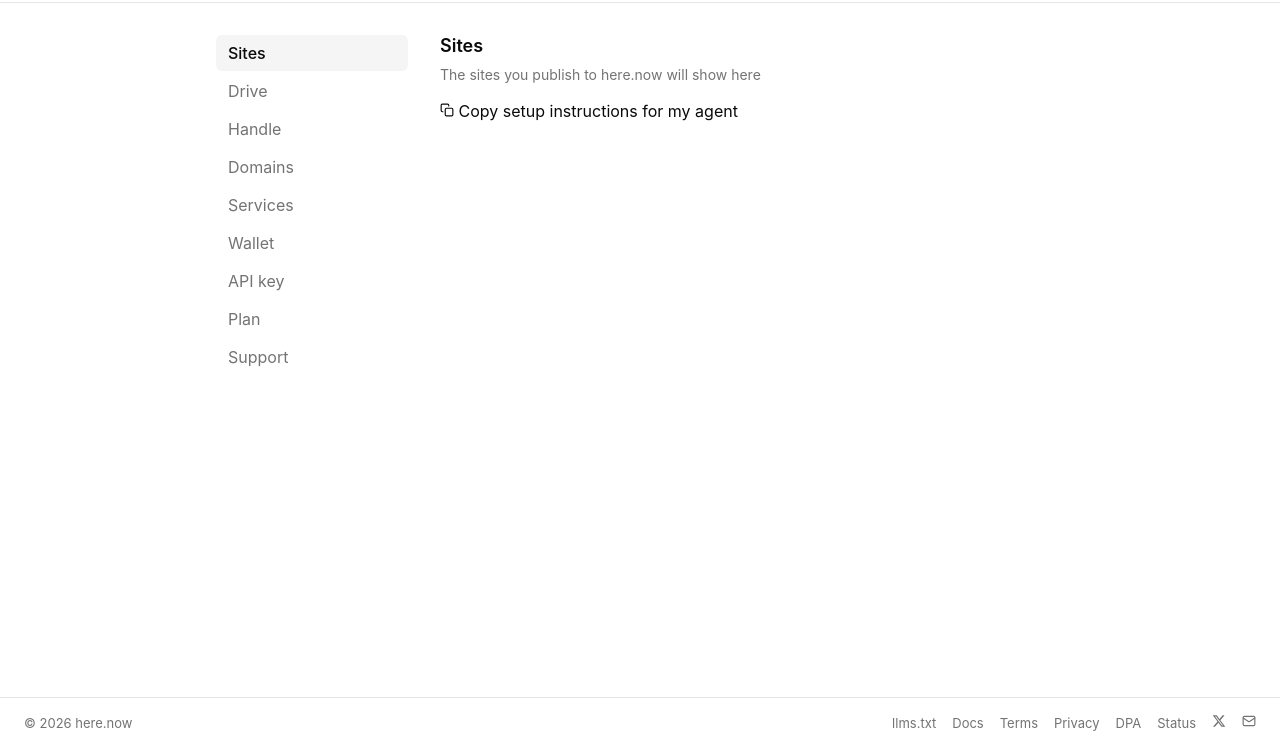
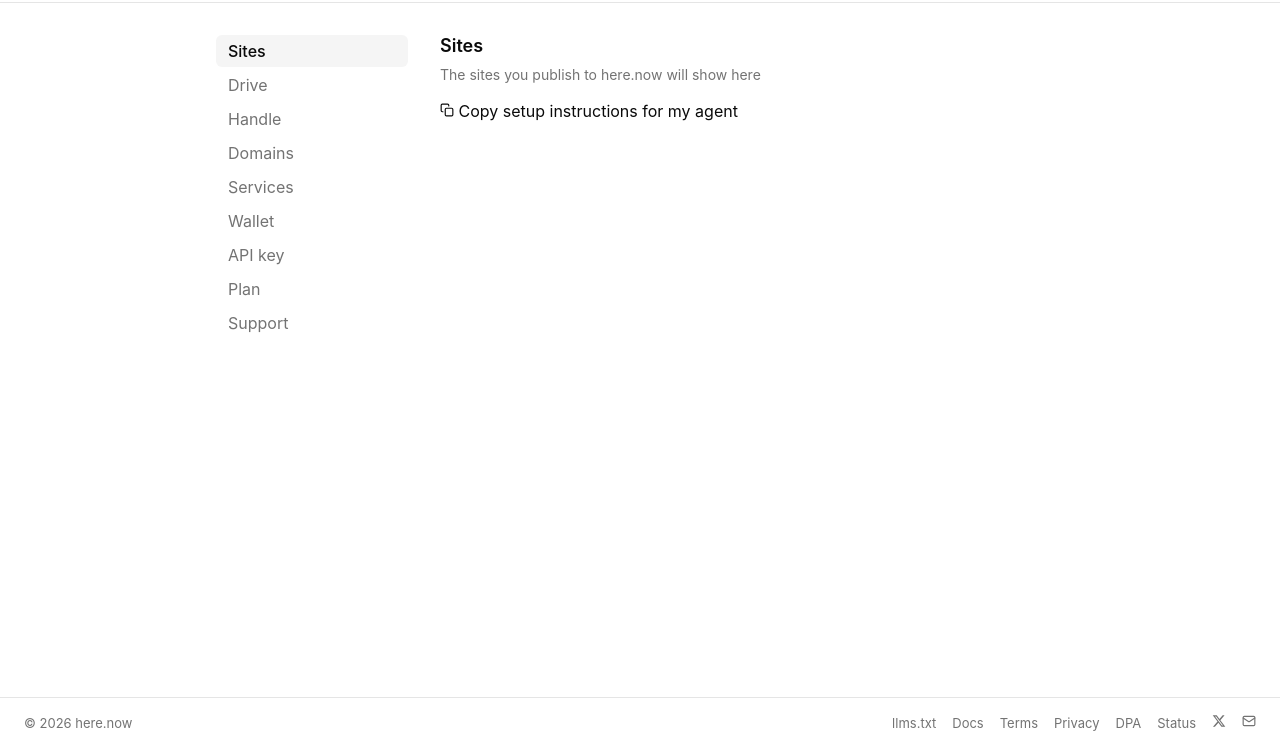
Before and after one commit to dobrinyonkov/shadcx, a website built with Vite: page demo/index.html in a window 1280 px wide. Shown: the part 53-800 px from the top of the page. Built offline with nearby package versions, Linux system fonts and the light colour scheme.

Commit message:
fix: compact sidebar tabs and prevent stretch

```diff
--- a/demo/index.html
+++ b/demo/index.html
@@ -70,12 +70,13 @@
       .sidebar {
         display: flex;
         flex-direction: column;
+        align-self: start;
         gap: 0.125rem;
       }
       .sidebar-item {
         display: flex;
         align-items: center;
-        padding: 0.5rem 0.75rem;
+        padding: 0.375rem 0.75rem;
         border-radius: calc(var(--radius) - 2px);
         font-size: 0.875rem;
         color: hsl(var(--muted-foreground));
```
